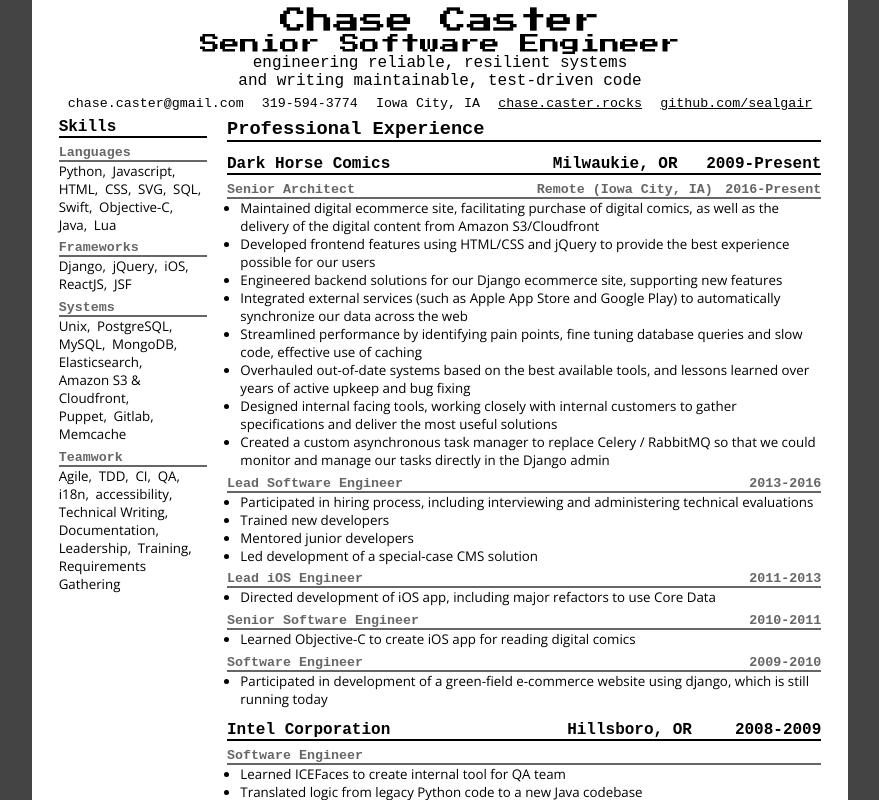
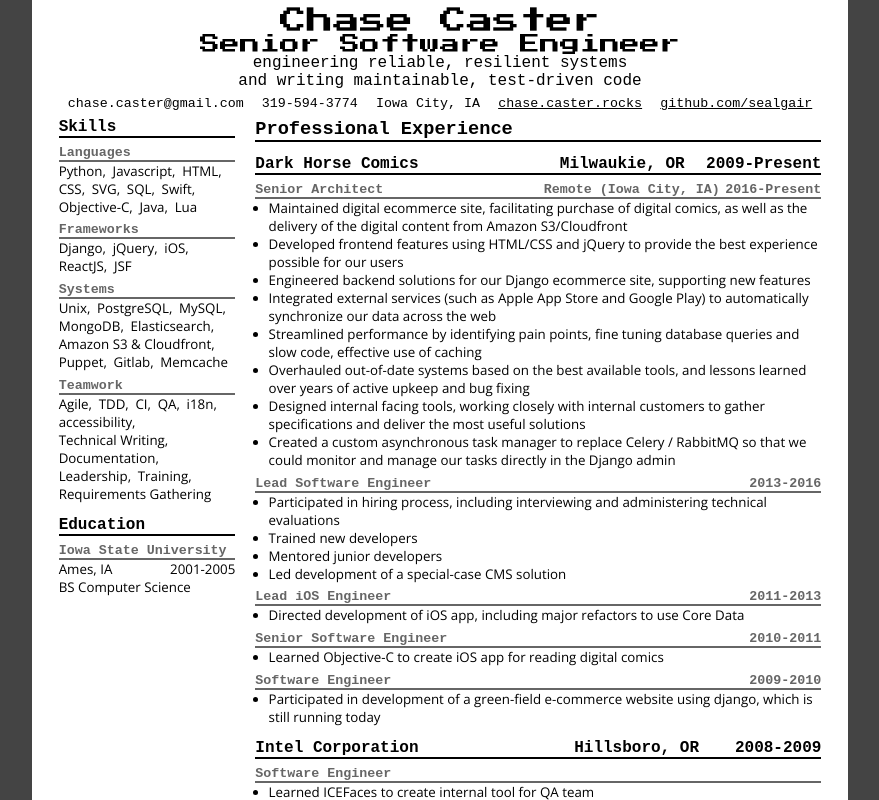
Before and after one commit to sealgair/Resume, a React (Create React App) app: page / in a window 1280 px wide. Shown: the top 800 px of the page, without its empty margins (200-1079 px from the left). Built offline with nearby package versions, Linux system fonts and the light colour scheme; a web font is replaced by a local one.

Commit message:
add education section

```diff
--- a/src/App.css
+++ b/src/App.css
@@ -46,7 +46,7 @@
 }
 
 #columns .column:first-of-type {
-  width: 24em;
+  width: 30em;
   display: block;
   padding-right: 1.5em;
 }
@@ -61,6 +61,8 @@
   font-size: 12pt;
   width: 100%;
   border-bottom: 2px solid;
+}
+.title, .info {
   display: flex;
   justify-content: space-between;
   align-items: flex-end;
@@ -93,7 +95,7 @@
   padding-left: 1em;
   margin: 0;
 }
-.employer {
+.section {
   margin-top: 1em;
 }
 
--- a/src/App.tsx
+++ b/src/App.tsx
@@ -37,6 +37,24 @@
   )
 }
 
+type Education = {
+    name: string, location: string, degree: string, dates: string,
+}
+
+function EducationInfo({education}: {education: Education}) {
+  return (
+    <div id="education" className="section">
+      <div className="title">Education</div>
+      <div className="sub title">{education.name}</div>
+      <div className="info">
+        <span>{education.location}</span>
+        <span>{education.dates}</span>
+      </div>
+      <div>{education.degree}</div>
+    </div>
+  )
+}
+
 type Position = {
   name: string, location?: string, dates?: string, responsibilities: Array<string>
 }
@@ -50,7 +68,7 @@
     <div id="employment">
       <div className="main title">Professional Experience</div>
       {employers.map((employer, e) =>
-        <div className="employer">
+        <div className="employer section">
           <div className="title">
             <span>{employer.name}</span>
             <span>{employer.location}</span>
@@ -90,6 +108,7 @@
       <div id="columns">
         <div className="column">
           <Skills skill_groups={data.skills}/>
+          <EducationInfo education={data.education}/>
         </div>
         <div className="column"></div>
           <Employment employers={data.employers}/>
--- a/src/data.json
+++ b/src/data.json
@@ -32,7 +32,7 @@
   "education": {
     "name": "Iowa State University",
     "location": "Ames, IA",
-    "degree": "BS, Computer Science",
+    "degree": "BS Computer Science",
     "dates": "2001-2005"
   },
   "personal": [
```
